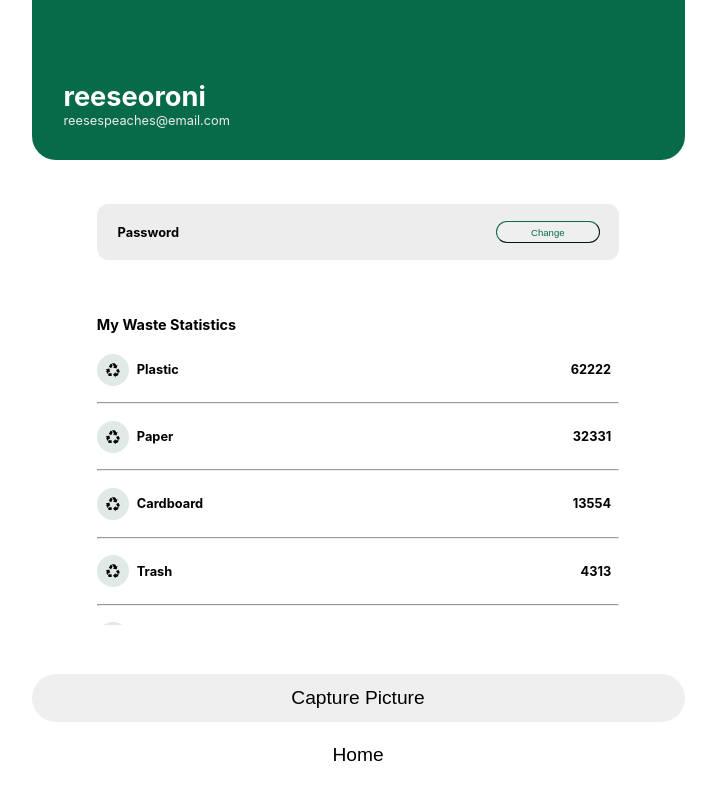
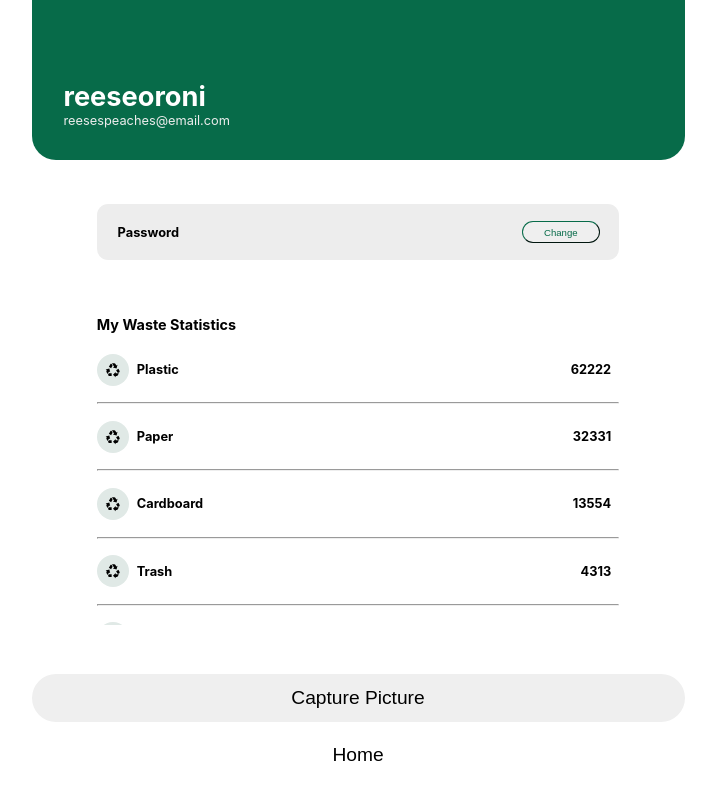
Before and after one commit to codeforsanjose/litter.ai, a React (Create React App) app in the folder client/: page /profile in a window 1280 px wide. Shown: the whole page, without its empty margins (282-998 px from the left). Built offline with nearby package versions, Linux system fonts and the light colour scheme.

Commit message:
Profile front formatted for all devices; will connect to backend (including change password button) in separate PR

```diff
--- a/client/src/css/Profile.css
+++ b/client/src/css/Profile.css
@@ -48,7 +48,7 @@
 
 .profile-container .profile-password button {
   height: 40%;
-  width: 20%;
+  width: 15%;
   margin-right: 1.2rem;
   font-size: 0.6rem;
   color: var(--main-green);
@@ -146,6 +146,10 @@
   .profile-container {
     grid-column-start: 1;
   }
+
+  .profile-container .profile-password button {
+    width: 20%;
+  }
 }
 
 /* Portrait tablets and large phones */
```
